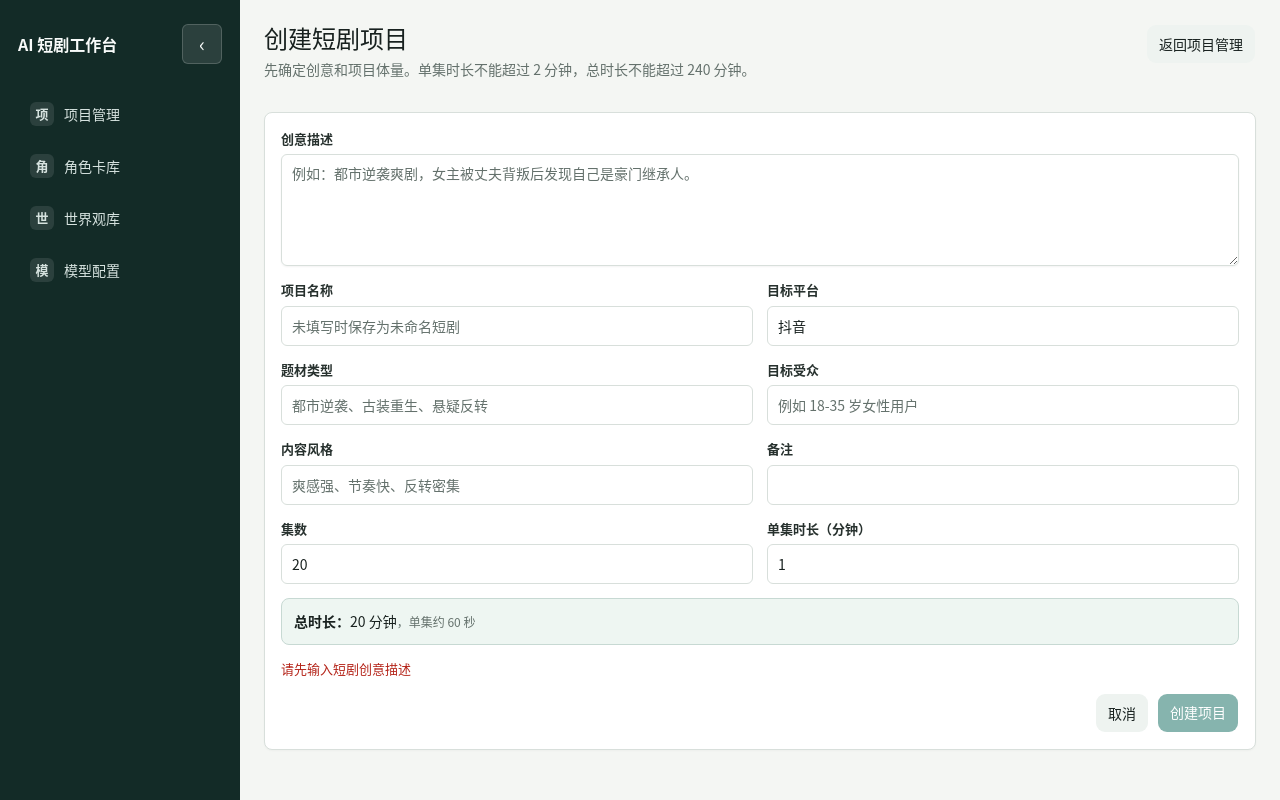
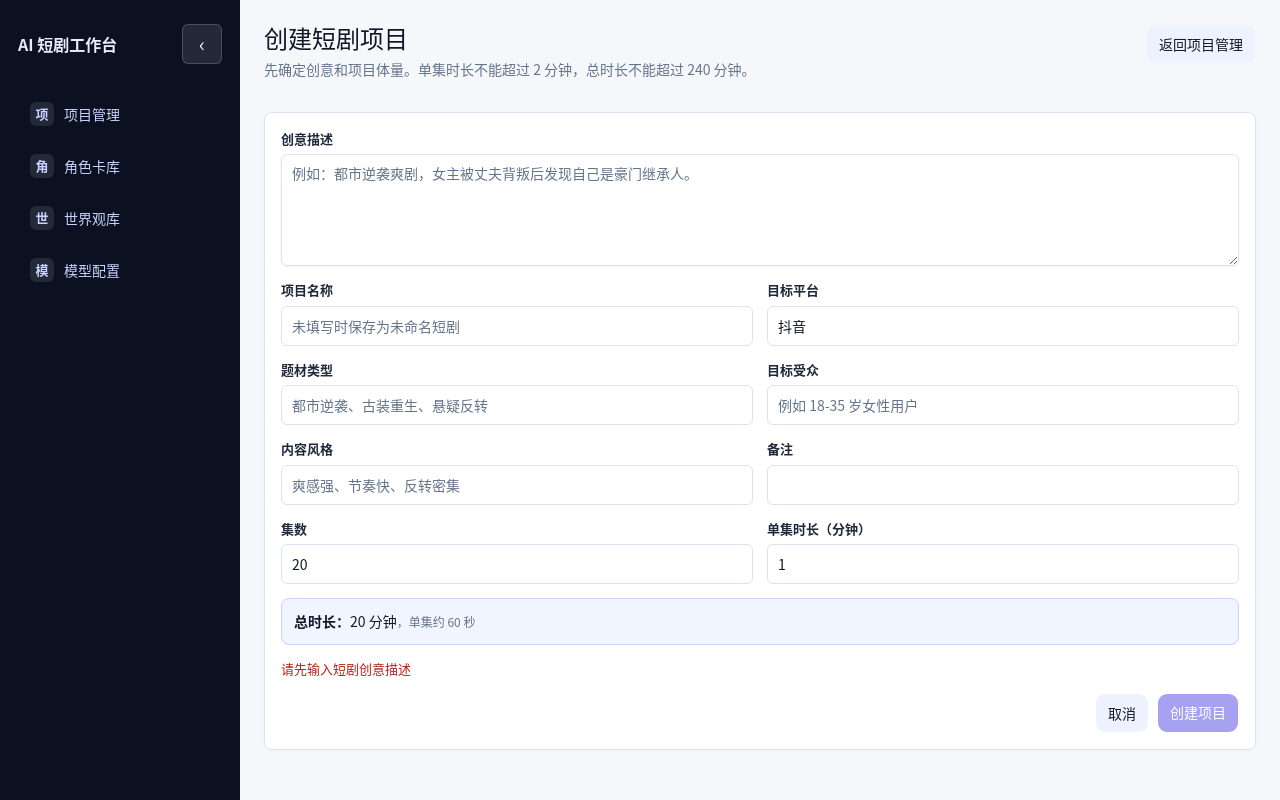
Before and after one commit to DomenCherry/Ai-shortDrama, a Next.js app in the folder apps/web/: page /projects/new in a window 1280 px wide. Built offline with nearby package versions, Linux system fonts and the light colour scheme; no server answers.

Commit message:
调整项目整体的配色

```diff
--- a/apps/web/app/globals.css
+++ b/apps/web/app/globals.css
@@ -5,48 +5,53 @@
 @custom-variant dark (&:is(.dark *));
 
 :root {
-  --bg: #f4f6f3;
+  --bg: #f5f7fb;
   --panel: #ffffff;
-  --panel-subtle: #f8faf7;
-  --text: #18211f;
-  --app-muted: #64716c;
-  --muted: #eef3f0;
-  --line: #d8dfdb;
-  --brand: #0f6b5f;
-  --brand-strong: #0a4b43;
+  --panel-subtle: #f8faff;
+  --text: #111827;
+  --app-muted: #64748b;
+  --muted: #eef2ff;
+  --line: #dbe3f0;
+  --brand: #4f46e5;
+  --brand-strong: #3730a3;
+  --ai-accent: #0891b2;
+  --ai-accent-soft: #e6f9ff;
+  --ai-accent-foreground: #155e75;
+  --success: #15803d;
+  --success-soft: #eaf8ef;
   --danger: #b42318;
   --warning: #a15c07;
-  --background: #f4f6f3;
-  --foreground: #18211f;
+  --background: #f5f7fb;
+  --foreground: #111827;
   --card: #ffffff;
-  --card-foreground: #18211f;
+  --card-foreground: #111827;
   --popover: #ffffff;
-  --popover-foreground: #18211f;
-  --primary: #0f6b5f;
+  --popover-foreground: #111827;
+  --primary: #4f46e5;
   --primary-foreground: #ffffff;
-  --secondary: #eef3f0;
-  --secondary-foreground: #18211f;
-  --muted-foreground: #64716c;
-  --accent: #e6efeb;
-  --accent-foreground: #0a4b43;
+  --secondary: #eef2ff;
+  --secondary-foreground: #111827;
+  --muted-foreground: #64748b;
+  --accent: #e0e7ff;
+  --accent-foreground: #3730a3;
   --destructive: #b42318;
-  --border: #d8dfdb;
-  --input: #d8dfdb;
-  --ring: #7aa99d;
-  --chart-1: #0f6b5f;
-  --chart-2: #7aa99d;
-  --chart-3: #9a8f73;
-  --chart-4: #d48b5f;
-  --chart-5: #55615d;
+  --border: #dbe3f0;
+  --input: #dbe3f0;
+  --ring: #818cf8;
+  --chart-1: #4f46e5;
+  --chart-2: #0891b2;
+  --chart-3: #7c3aed;
+  --chart-4: #d97706;
+  --chart-5: #475569;
   --radius: 0.625rem;
-  --sidebar: #132b27;
-  --sidebar-foreground: #eef7f4;
-  --sidebar-primary: #0f6b5f;
+  --sidebar: #0b1120;
+  --sidebar-foreground: #e5edff;
+  --sidebar-primary: #6366f1;
   --sidebar-primary-foreground: #ffffff;
-  --sidebar-accent: #21413b;
-  --sidebar-accent-foreground: #eef7f4;
+  --sidebar-accent: #17203a;
+  --sidebar-accent-foreground: #e5edff;
   --sidebar-border: rgba(255, 255, 255, 0.12);
-  --sidebar-ring: #7aa99d;
+  --sidebar-ring: #818cf8;
 }
 
 * {
@@ -86,7 +91,7 @@ select {
 
 .sidebar {
   background: var(--sidebar);
-  color: #f8fbfa;
+  color: var(--sidebar-foreground);
   padding: 24px 18px;
   min-width: 0;
 }
@@ -121,7 +126,7 @@ select {
   background: rgba(255, 255, 255, 0.1);
   border: 1px solid rgba(255, 255, 255, 0.18);
   border-radius: 6px;
-  color: #f8fbfa;
+  color: var(--sidebar-foreground);
   cursor: pointer;
   display: inline-flex;
   flex-shrink: 0;
@@ -144,7 +149,7 @@ select {
 .nav a {
   align-items: center;
   border-radius: 6px;
-  color: #d6e2df;
+  color: #c7d2fe;
   display: flex;
   gap: 10px;
   min-width: 0;
@@ -228,7 +233,7 @@ select {
   background: rgba(255, 255, 255, 0.97);
   border: 1px solid var(--line);
   border-radius: 8px;
-  box-shadow: 0 4px 14px rgba(24, 33, 31, 0.05);
+  box-shadow: 0 4px 14px rgba(15, 23, 42, 0.05);
   display: grid;
   gap: 8px;
   grid-template-columns: minmax(170px, 250px) minmax(0, 1fr) auto;
@@ -307,7 +312,7 @@ select {
   background: var(--panel);
   border: 1px solid var(--line);
   border-radius: 8px;
-  box-shadow: 0 1px 2px rgba(24, 33, 31, 0.03);
+  box-shadow: 0 1px 2px rgba(15, 23, 42, 0.03);
   padding: 16px;
 }
 
@@ -332,7 +337,7 @@ select {
 }
 
 .field label {
-  color: #27312e;
+  color: #1e293b;
   font-size: 13px;
   font-weight: 700;
 }
@@ -431,9 +436,9 @@ select {
 }
 
 .assist-field.changed textarea {
-  background: #f1fbf7;
-  border-color: #7db9a7;
-  box-shadow: 0 0 0 2px rgba(24, 120, 92, 0.1);
+  background: #eef2ff;
+  border-color: #a5b4fc;
+  box-shadow: 0 0 0 2px rgba(79, 70, 229, 0.12);
 }
 
 .assist-field-tag {
@@ -445,8 +450,8 @@ select {
 }
 
 .assist-field-tag.required {
-  background: #eef7f4;
-  color: var(--brand);
+  background: var(--ai-accent-soft);
+  color: var(--ai-accent-foreground);
 }
 
 .assist-field-tag.optional {
@@ -458,7 +463,7 @@ select {
   background: var(--panel-subtle);
   border: 1px solid var(--line);
   border-radius: 6px;
-  color: #3d4b47;
+  color: #334155;
   font-size: 13px;
   line-height: 1.5;
   padding: 10px 12px;
@@ -541,8 +546,8 @@ select {
 }
 
 .assist-message.user p {
-  background: #e8f3ef;
-  color: #143d35;
+  background: #e0e7ff;
+  color: #312e81;
   text-align: left;
 }
 
@@ -585,7 +590,7 @@ select {
 
 .checkbox-field {
   align-items: center;
-  color: #27312e;
+  color: #1e293b;
   display: flex;
   font-size: 13px;
   font-weight: 700;
@@ -618,7 +623,7 @@ select {
 }
 
 .success {
-  color: var(--brand);
+  color: var(--success);
   font-size: 13px;
 }
 
@@ -640,7 +645,7 @@ select {
 }
 
 .button.secondary {
-  background: #eef3f0;
+  background: var(--secondary);
   color: var(--text);
 }
 
@@ -689,8 +694,8 @@ select {
 }
 
 .summary-box {
-  background: #eef6f2;
-  border: 1px solid #c7d9d3;
+  background: #f1f5ff;
+  border: 1px solid #c7d2fe;
   border-radius: 8px;
   padding: 12px;
 }
@@ -773,8 +778,8 @@ select {
 
 .workspace-entry-card:hover,
 .workspace-entry-card.active {
-  border-color: #9abfb5;
-  box-shadow: 0 8px 20px rgba(24, 33, 31, 0.07);
+  border-color: #a5b4fc;
+  box-shadow: 0 8px 20px rgba(15, 23, 42, 0.07);
 }
 
 .workspace-entry-title {
@@ -797,7 +802,7 @@ select {
 }
 
 .workspace-entry-metrics span {
-  color: #34403c;
+  color: #334155;
   font-size: 12px;
   line-height: 1.5;
 }
@@ -824,7 +829,7 @@ select {
   background: transparent;
   border: 1px solid transparent;
   border-radius: 5px;
-  color: #34403c;
+  color: #334155;
   cursor: pointer;
   flex: 0 0 auto;
   font-size: 12px;
@@ -838,14 +843,14 @@ select {
 .module-subnav-tab.active {
   background: #ffffff;
   border-color: transparent;
-  box-shadow: 0 1px 6px rgba(24, 33, 31, 0.07);
+  box-shadow: 0 1px 6px rgba(15, 23, 42, 0.07);
   color: var(--brand-strong);
 }
 
 .module-function-strip {
   align-items: center;
   background: #ffffff;
-  border: 1px solid #c7d9d3;
+  border: 1px solid #c7d2fe;
   border-radius: 7px;
   display: flex;
   gap: 4px;
@@ -856,9 +861,9 @@ select {
 
 .module-ai-action {
   background: var(--panel-subtle);
-  border: 1px solid #d8e5df;
+  border: 1px solid #bae6fd;
   border-radius: 5px;
-  color: var(--brand-strong);
+  color: var(--ai-accent-foreground);
   cursor: pointer;
   flex: 0 0 auto;
   font-size: 12px;
@@ -869,8 +874,8 @@ select {
 }
 
 .module-ai-action:hover {
-  background: #eef7f4;
-  border-color: #9fc7bb;
+  background: var(--ai-accent-soft);
+  border-color: #67e8f9;
 }
 
 .compact-field {
@@ -999,7 +1004,7 @@ select {
 }
 
 .episode-index-item.active {
-  background: #edf6f2;
+  background: #eef2ff;
 }
 
 .episode-index-main,
@@ -1090,7 +1095,7 @@ select {
   background: #ffffff;
   border: 1px solid var(--line);
   border-radius: 8px;
-  box-shadow: 0 8px 22px rgba(24, 33, 31, 0.05);
+  box-shadow: 0 8px 22px rgba(15, 23, 42, 0.05);
   display: grid;
   gap: 10px;
   min-width: 0;
@@ -1135,7 +1140,7 @@ select {
 }
 
 .episode-paper-editor .field textarea:focus {
-  box-shadow: inset 0 0 0 1px #c7ddd6;
+  box-shadow: inset 0 0 0 1px #a5b4fc;
 }
 
 .word-count-row {
@@ -1198,8 +1203,8 @@ select {
 }
 
 .reference-link-action {
-  background: #eef3f0;
-  border: 1px solid #c7d9d3;
+  background: #eef2ff;
+  border: 1px solid #c7d2fe;
   border-radius: 6px;
   color: var(--brand-strong);
   cursor: pointer;
@@ -1210,7 +1215,7 @@ select {
 }
 
 .reference-link-action:hover {
-  background: #e1eee9;
+  background: #e0e7ff;
 }
 
 .reference-button-grid {
@@ -1220,7 +1225,7 @@ select {
 }
 
 .reference-tabs {
-  background: #eef3f0;
+  background: #eef2ff;
   border: 1px solid var(--line);
   border-radius: 8px;
   display: grid;
@@ -1233,7 +1238,7 @@ select {
   background: transparent;
   border: 0;
   border-radius: 6px;
-  color: #34403c;
+  color: #334155;
   cursor: pointer;
   font-size: 13px;
   font-weight: 800;
@@ -1245,7 +1250,7 @@ select {
 .reference-tab.active {
   background: #ffffff;
   color: var(--brand-strong);
-  box-shadow: 0 2px 8px rgba(24, 33, 31, 0.07);
+  box-shadow: 0 2px 8px rgba(15, 23, 42, 0.07);
 }
 
 .reference-tab-panel {
@@ -1304,7 +1309,7 @@ select {
 }
 
 .data-table th {
-  color: #34403c;
+  color: #334155;
   font-size: 13px;
 }
 
@@ -1408,7 +1413,7 @@ select {
 .asset-card:hover,
 .asset-card.selected {
   border-color: var(--brand);
-  box-shadow: 0 4px 14px rgba(24, 33, 31, 0.05);
+  box-shadow: 0 4px 14px rgba(15, 23, 42, 0.05);
 }
 
 .asset-card-main {
@@ -1482,8 +1487,8 @@ select {
 }
 
 .status-active {
-  background: #e3f5ef;
-  color: var(--brand-strong);
+  background: var(--success-soft);
+  color: var(--success);
 }
 
 .status-archived {
@@ -1497,8 +1502,8 @@ select {
 }
 
 .status-test-success {
-  background: #e3f5ef;
-  color: var(--brand-strong);
+  background: var(--success-soft);
+  color: var(--success);
 }
 
 .status-test-failed {
@@ -1663,7 +1668,7 @@ select {
 }
 
 .drawer-asset-item.drawer-item-selected {
-  background: #eef7f4;
+  background: #eef2ff;
   border-color: var(--brand);
 }
 
```
